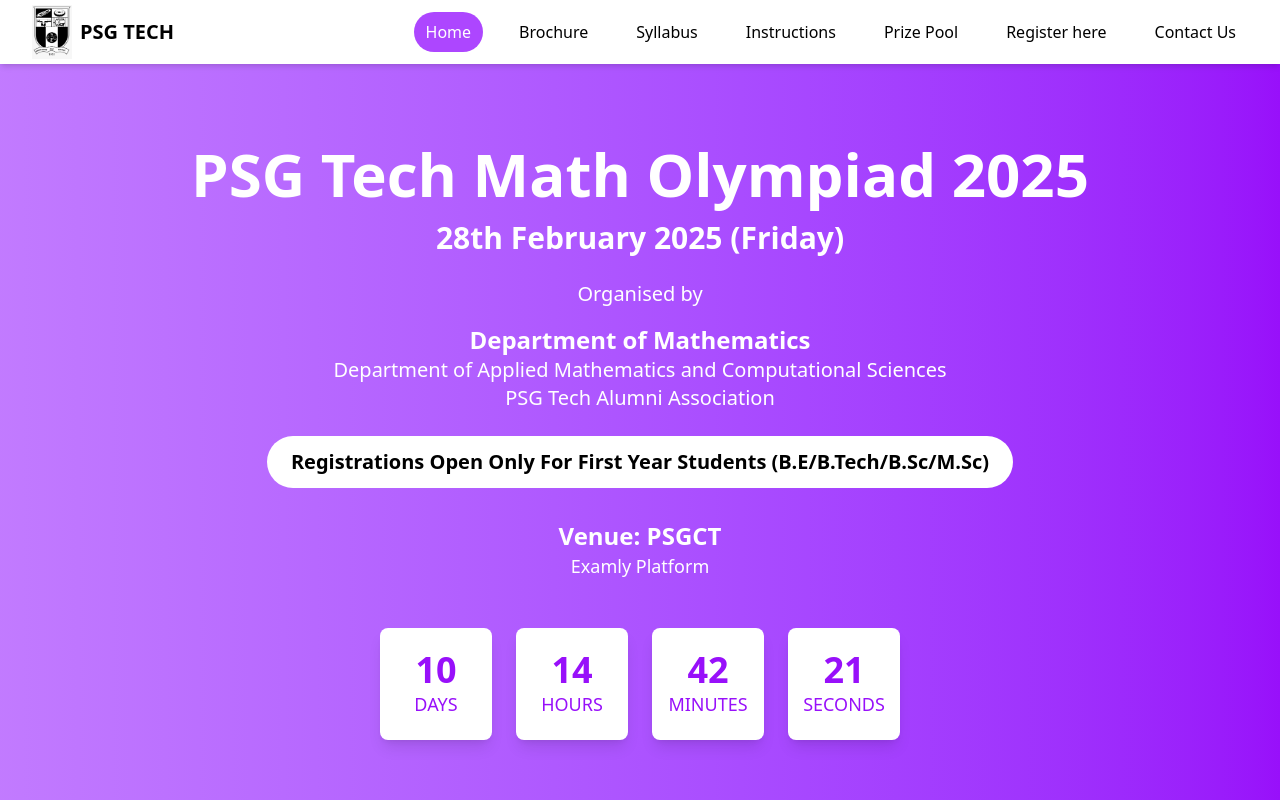
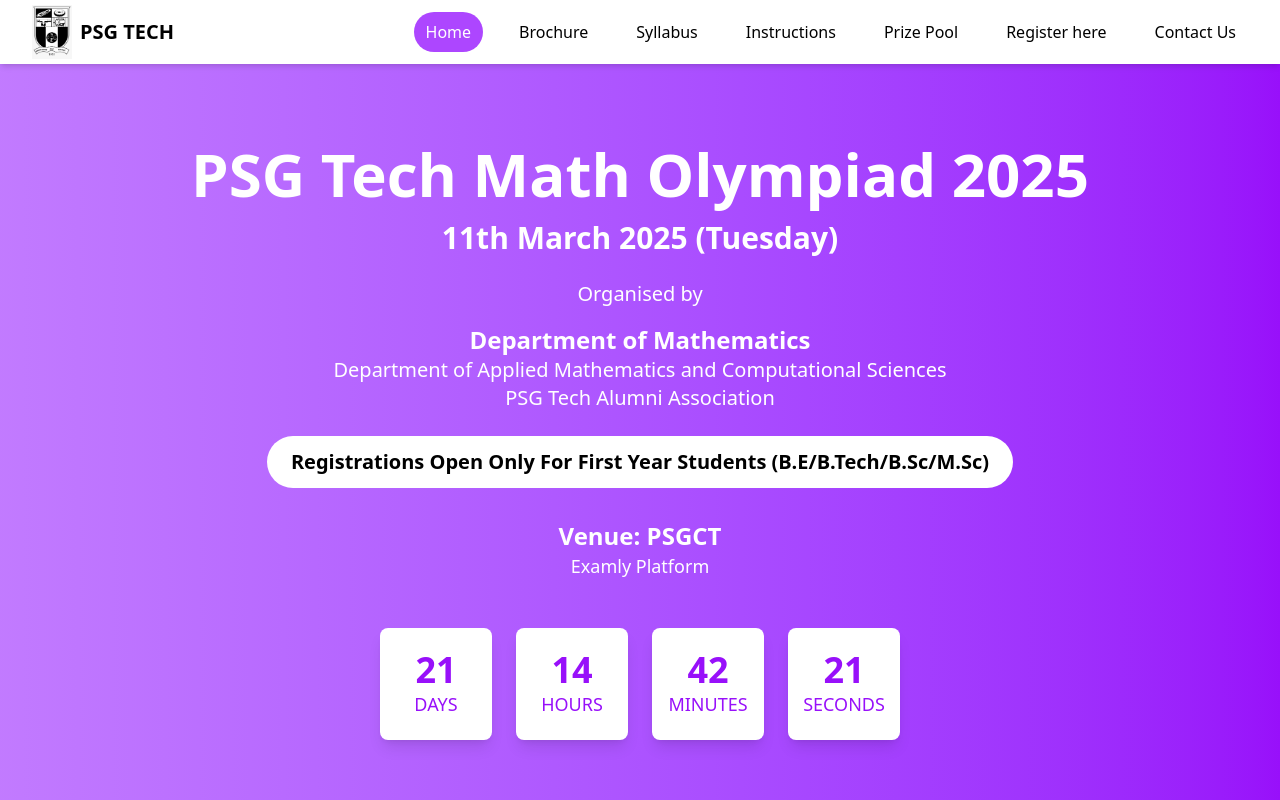
Before and after one commit to AbhilaSh-30/math-olympiad-frontend, a React (Vite) app: page / in a window 1280 px wide. Shown: the top 800 px of the page. Built offline with nearby package versions, Linux system fonts and the light colour scheme.

Commit message:
date changed

```diff
--- a/src/components/MainContent.tsx
+++ b/src/components/MainContent.tsx
@@ -16,7 +16,7 @@
   ];
 
   useEffect(() => {
-    const targetDate = new Date("2025-02-28T00:00:00").getTime();
+    const targetDate = new Date("2025-03-11T00:00:00").getTime();
     const interval = setInterval(() => {
       const now = new Date().getTime();
       const difference = targetDate - now;
@@ -44,7 +44,7 @@
           PSG Tech Math Olympiad 2025
         </h1>
         <h2 className="text-2xl md:text-3xl font-semibold mb-6">
-          28th February 2025 (Friday)
+          11th March 2025 (Tuesday)
         </h2>
         <p className="text-lg md:text-xl mb-4">Organised by</p>
         <p className="text-xl md:text-2xl font-bold">
```
